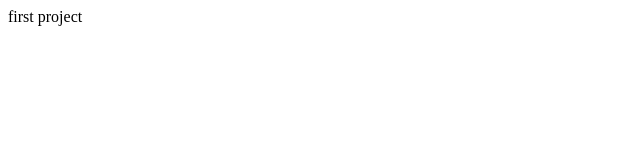
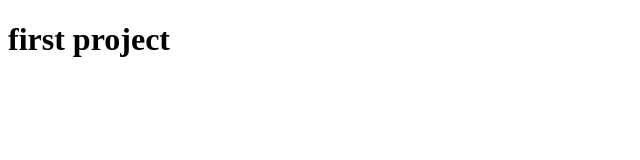
Before and after one commit to toci350/tociFoxBot.github.io, a plain HTML site: page index.html in a window 1280 px wide. Shown: the whole page, without its empty margins (0-640 px from the left). Drawn offline with Linux system fonts and the light colour scheme.

Commit message:
Update index.html

```diff
--- a/index.html
+++ b/index.html
@@ -5,7 +5,7 @@
         <title>HTML basics</title>
     </head>
     <body>
-first project
+        <h1>first project</1>
 
     </body>
 </html>
```
